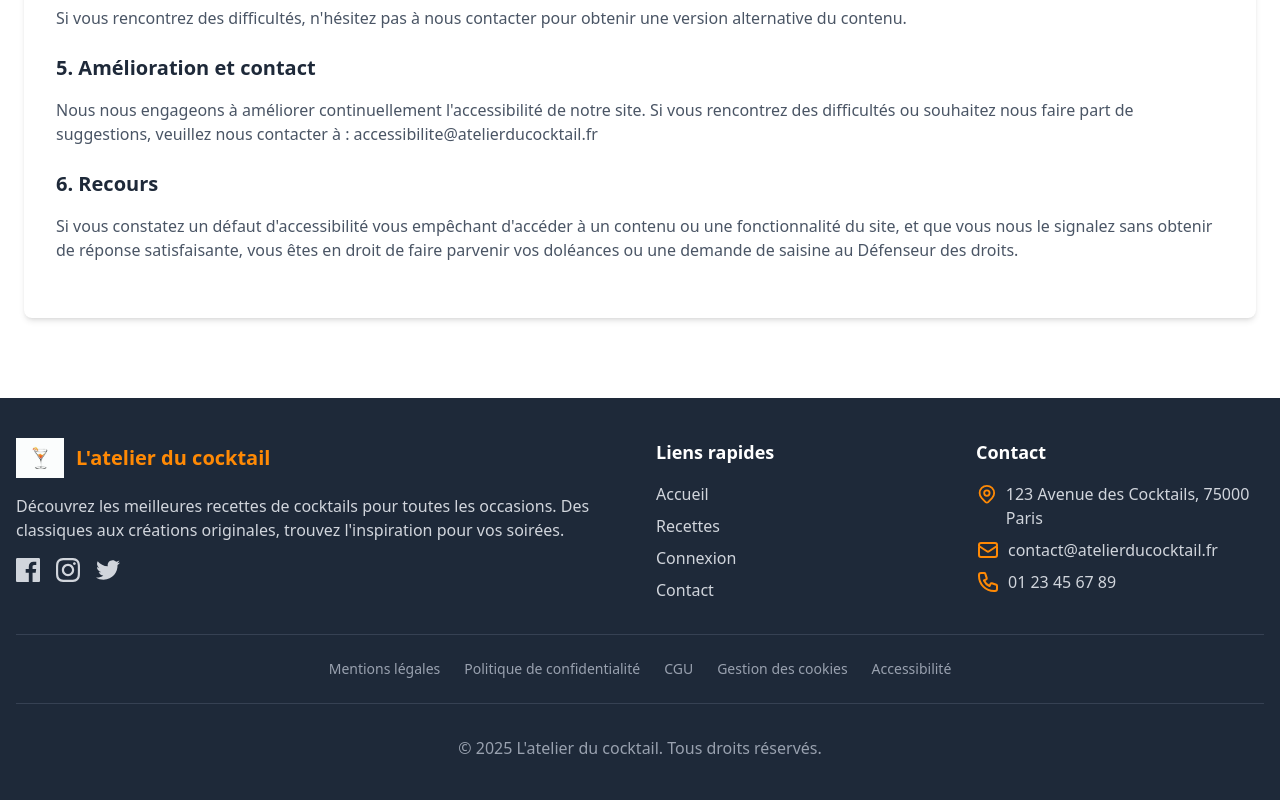
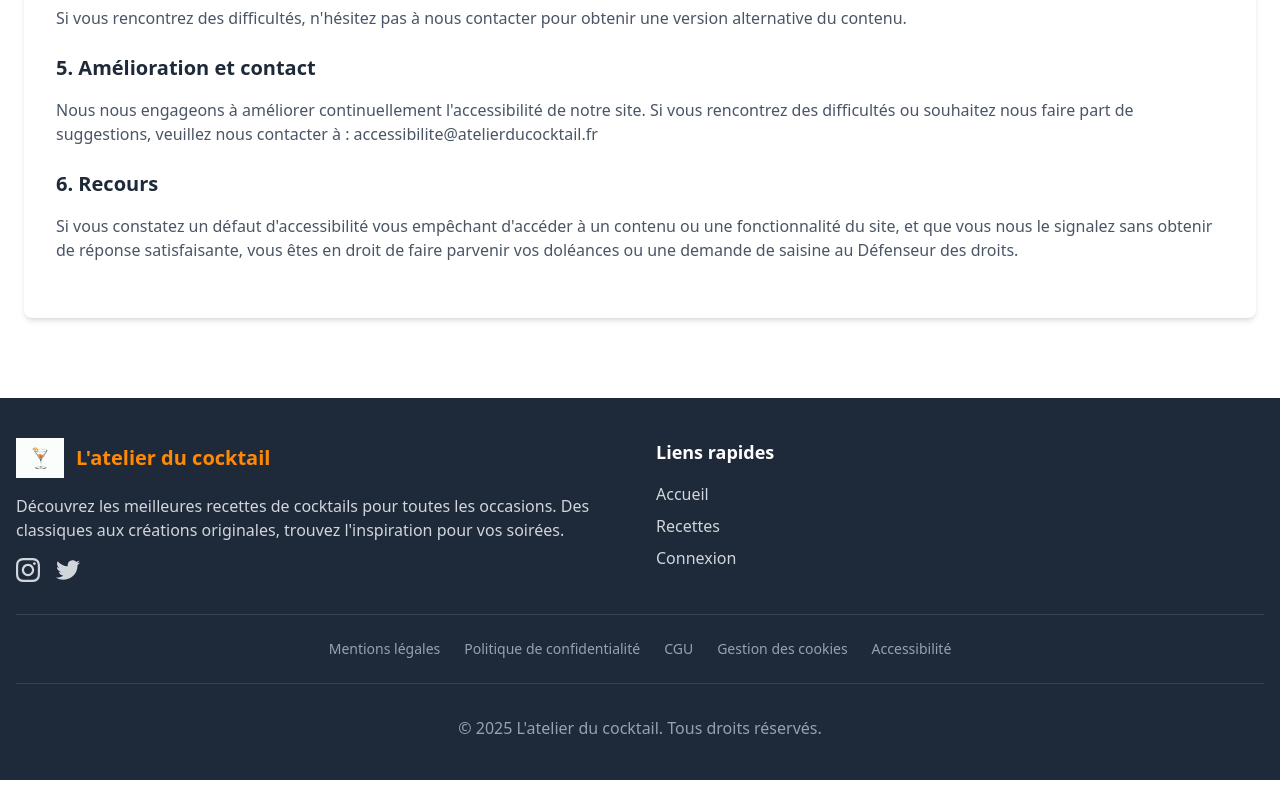
Before and after one commit to Darylmatro/cocktail-api, a React (Vite) app in the folder Front-end/: page /accessibilite in a window 1280 px wide. Shown: the part 966-1766 px from the top of the page. Built offline with nearby package versions, Linux system fonts and the light colour scheme.

Commit message:
changements mineurs footer

```diff
--- a/Front-end/src/components/footer.jsx
+++ b/Front-end/src/components/footer.jsx
@@ -28,16 +28,7 @@ function AppFooter() {
                 l'inspiration pour vos soirées.
               </p>
               <div className="flex space-x-4">
-                <a href="#" className="text-gray-300 hover:text-orange-400">
-                  <svg
-                    className="h-6 w-6"
-                    fill="currentColor"
-                    viewBox="0 0 24 24"
-                  >
-                    <path d="M22.675 0h-21.35c-.732 0-1.325.593-1.325 1.325v21.351c0 .731.593 1.324 1.325 1.324h11.495v-9.294h-3.128v-3.622h3.128v-2.671c0-3.1 1.893-4.788 4.659-4.788 1.325 0 2.463.099 2.795.143v3.24l-1.918.001c-1.504 0-1.795.715-1.795 1.763v2.313h3.587l-.467 3.622h-3.12v9.293h6.116c.73 0 1.323-.593 1.323-1.325v-21.35c0-.732-.593-1.325-1.325-1.325z" />
-                  </svg>
-                </a>
-                <a href="#" className="text-gray-300 hover:text-orange-400">
+                <a href="https://www.instagram.com/latelier_du_cocktail/" className="text-gray-300 hover:text-orange-400">
                   <svg
                     className="h-6 w-6"
                     fill="currentColor"
@@ -46,7 +37,7 @@ function AppFooter() {
                     <path d="M12 2.163c3.204 0 3.584.012 4.85.07 3.252.148 4.771 1.691 4.919 4.919.058 1.265.069 1.645.069 4.849 0 3.205-.012 3.584-.069 4.849-.149 3.225-1.664 4.771-4.919 4.919-1.266.058-1.644.07-4.85.07-3.204 0-3.584-.012-4.849-.07-3.26-.149-4.771-1.699-4.919-4.92-.058-1.265-.07-1.644-.07-4.849 0-3.204.013-3.583.07-4.849.149-3.227 1.664-4.771 4.919-4.919 1.266-.057 1.645-.069 4.849-.069zm0-2.163c-3.259 0-3.667.014-4.947.072-4.358.2-6.78 2.618-6.98 6.98-.059 1.281-.073 1.689-.073 4.948 0 3.259.014 3.668.072 4.948.2 4.358 2.618 6.78 6.98 6.98 1.281.058 1.689.072 4.948.072 3.259 0 3.668-.014 4.948-.072 4.354-.2 6.782-2.618 6.979-6.98.059-1.28.073-1.689.073-4.948 0-3.259-.014-3.667-.072-4.947-.196-4.354-2.617-6.78-6.979-6.98-1.281-.059-1.69-.073-4.949-.073zm0 5.838c-3.403 0-6.162 2.759-6.162 6.162s2.759 6.163 6.162 6.163 6.162-2.759 6.162-6.163c0-3.403-2.759-6.162-6.162-6.162zm0 10.162c-2.209 0-4-1.79-4-4 0-2.209 1.791-4 4-4s4 1.791 4 4c0 2.21-1.791 4-4 4zm6.406-11.845c-.796 0-1.441.645-1.441 1.44s.645 1.44 1.441 1.44c.795 0 1.439-.645 1.439-1.44s-.644-1.44-1.439-1.44z" />
                   </svg>
                 </a>
-                <a href="#" className="text-gray-300 hover:text-orange-400">
+                <a href="https://x.com/LatelduCocktail" className="text-gray-300 hover:text-orange-400">
                   <svg
                     className="h-6 w-6"
                     fill="currentColor"
@@ -99,79 +90,6 @@ function AppFooter() {
                     </Link>
                   </li>
                 )}
-                <li>
-                  <Link
-                    to="/contact"
-                    className="text-gray-300 hover:text-orange-400 transition duration-300"
-                  >
-                    Contact
-                  </Link>
-                </li>
-              </ul>
-            </div>
-
-            {/* Contact */}
-            <div>
-              <h4 className="text-lg font-semibold mb-4 text-white">Contact</h4>
-              <ul className="space-y-2">
-                <li className="flex items-start">
-                  <svg
-                    className="h-6 w-6 mr-2 text-orange-400"
-                    fill="none"
-                    viewBox="0 0 24 24"
-                    stroke="currentColor"
-                  >
-                    <path
-                      strokeLinecap="round"
-                      strokeLinejoin="round"
-                      strokeWidth={2}
-                      d="M17.657 16.657L13.414 20.9a1.998 1.998 0 01-2.827 0l-4.244-4.243a8 8 0 1111.314 0z"
-                    />
-                    <path
-                      strokeLinecap="round"
-                      strokeLinejoin="round"
-                      strokeWidth={2}
-                      d="M15 11a3 3 0 11-6 0 3 3 0 016 0z"
-                    />
-                  </svg>
-                  <span className="text-gray-300">
-                    123 Avenue des Cocktails, 75000 Paris
-                  </span>
-                </li>
-                <li className="flex items-start">
-                  <svg
-                    className="h-6 w-6 mr-2 text-orange-400"
-                    fill="none"
-                    viewBox="0 0 24 24"
-                    stroke="currentColor"
-                  >
-                    <path
-                      strokeLinecap="round"
-                      strokeLinejoin="round"
-                      strokeWidth={2}
-                      d="M3 8l7.89 5.26a2 2 0 002.22 0L21 8M5 19h14a2 2 0 002-2V7a2 2 0 00-2-2H5a2 2 0 00-2 2v10a2 2 0 002 2z"
-                    />
-                  </svg>
-                  <span className="text-gray-300">
-                    contact@atelierducocktail.fr
-                  </span>
-                </li>
-                <li className="flex items-start">
-                  <svg
-                    className="h-6 w-6 mr-2 text-orange-400"
-                    fill="none"
-                    viewBox="0 0 24 24"
-                    stroke="currentColor"
-                  >
-                    <path
-                      strokeLinecap="round"
-                      strokeLinejoin="round"
-                      strokeWidth={2}
-                      d="M3 5a2 2 0 012-2h3.28a1 1 0 01.948.684l1.498 4.493a1 1 0 01-.502 1.21l-2.257 1.13a11.042 11.042 0 005.516 5.516l1.13-2.257a1 1 0 011.21-.502l4.493 1.498a1 1 0 01.684.949V19a2 2 0 01-2 2h-1C9.716 21 3 14.284 3 6V5z"
-                    />
-                  </svg>
-                  <span className="text-gray-300">01 23 45 67 89</span>
-                </li>
               </ul>
             </div>
           </div>
```
